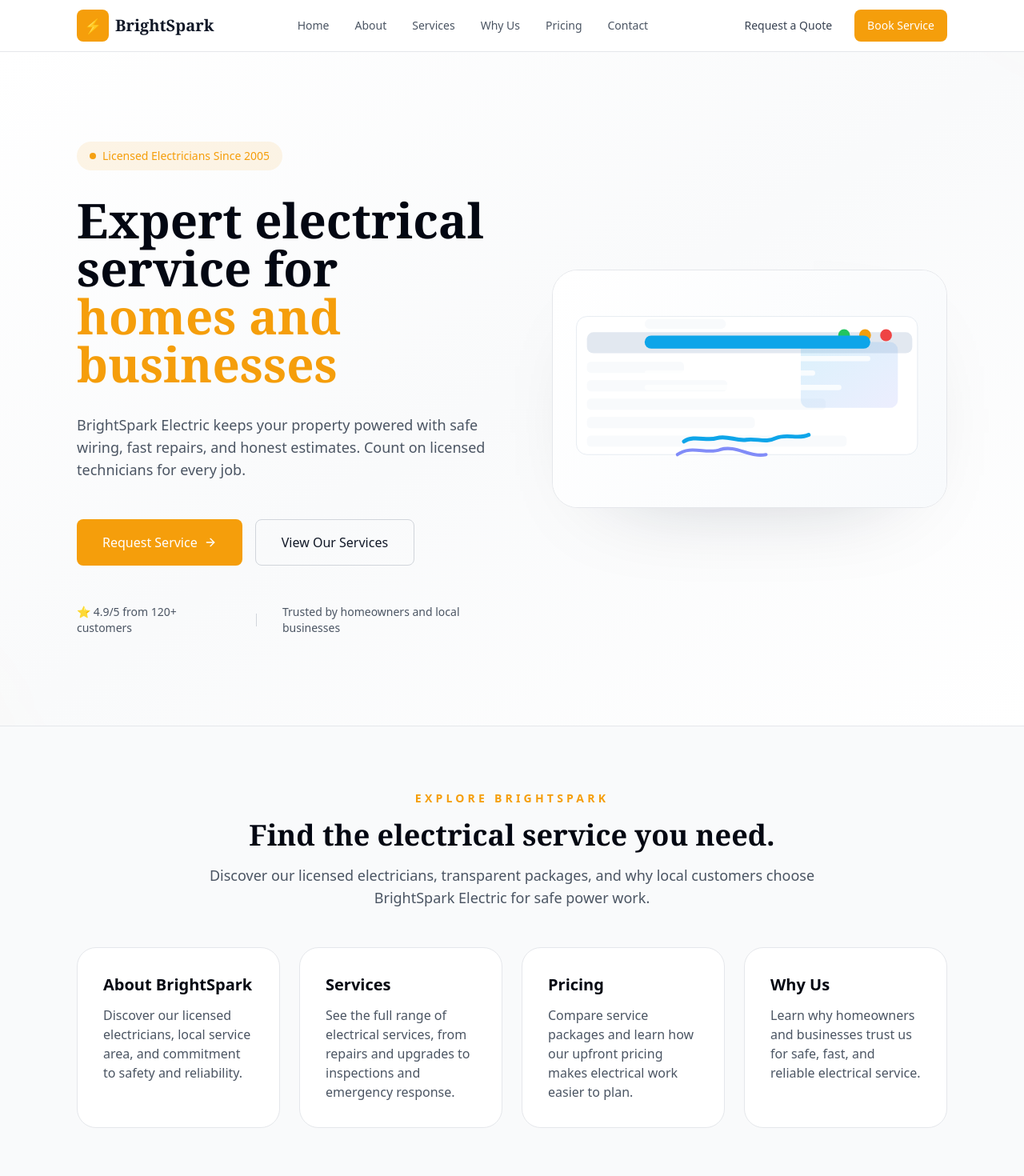
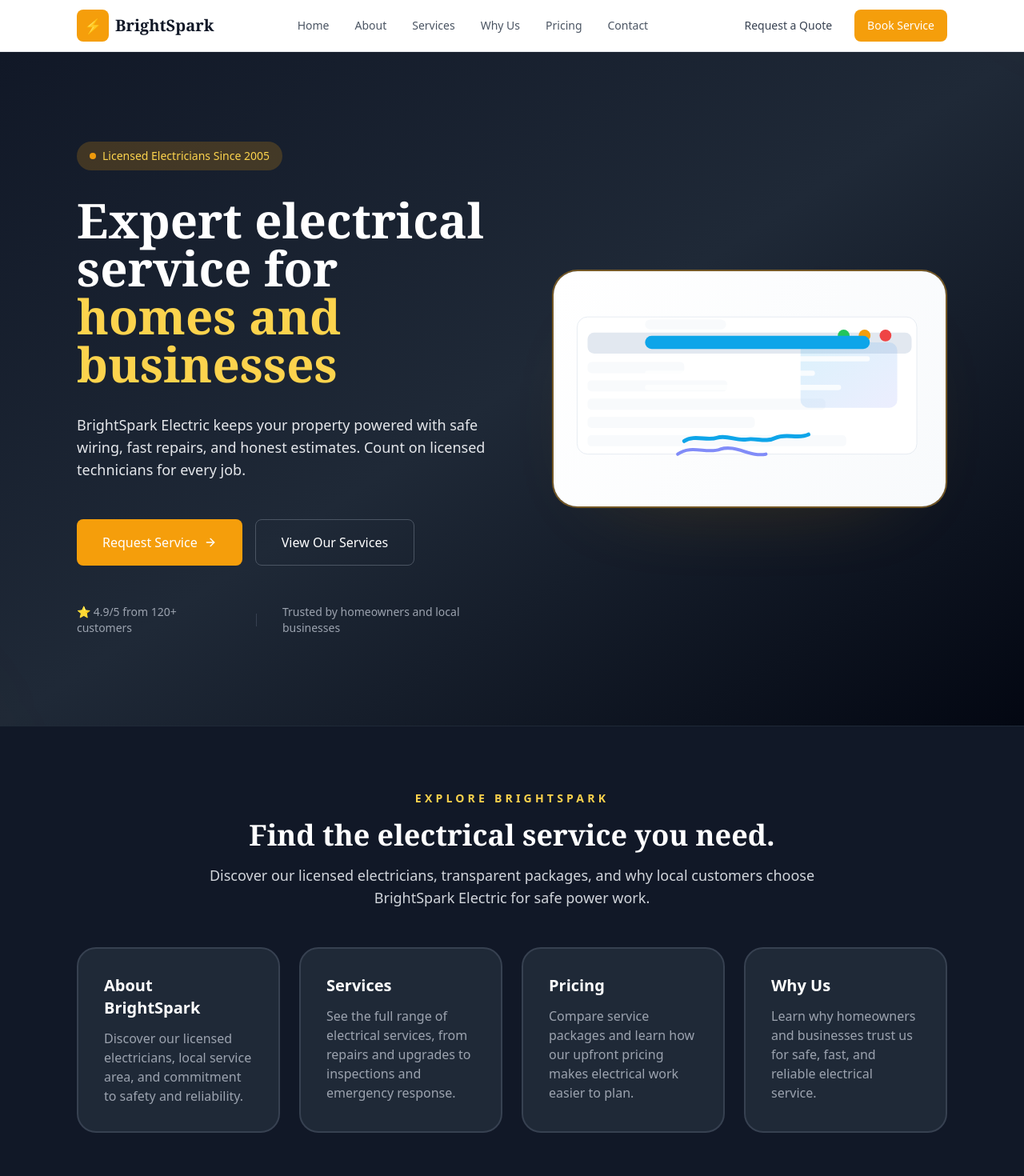
Before and after one commit to longfellowgarden20-source/Landscapers-template-, a Next.js app: page / in a window 1280 px wide. Shown: the top 1470 px of the page at 80% size. Built offline with nearby package versions, Linux system fonts and the light colour scheme.

Commit message:
Apply industrial electrician theme with dark backgrounds and amber accents

```diff
--- a/app/components/FeaturesSection.tsx
+++ b/app/components/FeaturesSection.tsx
@@ -37,14 +37,14 @@ const services = [
 
 export function FeaturesSection() {
   return (
-    <section id="features" className="w-full py-16 sm:py-24 lg:py-32 px-4 sm:px-6 lg:px-8 bg-white border-t border-slate-200">
+    <section id="features" className="w-full py-16 sm:py-24 lg:py-32 px-4 sm:px-6 lg:px-8 bg-slate-950 border-t border-slate-800">
       <div className="max-w-6xl mx-auto">
         {/* Section header */}
         <div className="text-center space-y-4 sm:space-y-6 mb-12 sm:mb-16 lg:mb-20">
-          <h2 className="text-3xl sm:text-4xl lg:text-5xl font-display font-bold text-slate-950">
+          <h2 className="text-3xl sm:text-4xl lg:text-5xl font-display font-bold text-white">
             Electrical Services
           </h2>
-          <p className="max-w-2xl mx-auto text-slate-600 text-base sm:text-lg">
+          <p className="max-w-2xl mx-auto text-slate-300 text-base sm:text-lg">
             Professional electrical solutions for repairs, upgrades, safety inspections, and emergency service.
           </p>
         </div>
@@ -56,20 +56,20 @@ export function FeaturesSection() {
             return (
               <div
                 key={index}
-                className="group p-6 sm:p-8 rounded-xl border border-slate-200 hover:border-accent/50 hover:shadow-lg transition-all duration-300 bg-white"
+                className="group p-6 sm:p-8 rounded-xl border-2 border-slate-700 hover:border-accent hover:shadow-lg transition-all duration-300 bg-slate-800 hover:bg-slate-700"
               >
                 {/* Icon */}
-                <div className="w-12 h-12 rounded-lg bg-accent/10 text-accent flex items-center justify-center mb-4 group-hover:bg-accent/20 transition-colors">
+                <div className="w-12 h-12 rounded-lg bg-accent/20 text-accent flex items-center justify-center mb-4 group-hover:bg-accent/30 transition-colors">
                   <Icon className="w-6 h-6" />
                 </div>
 
                 {/* Title */}
-                <h3 className="text-lg sm:text-xl font-bold text-slate-950 mb-2">
+                <h3 className="text-lg sm:text-xl font-bold text-white mb-2">
                   {service.title}
                 </h3>
 
                 {/* Description */}
-                <p className="text-sm sm:text-base text-slate-600 leading-relaxed">
+                <p className="text-sm sm:text-base text-slate-300 leading-relaxed">
                   {service.description}
                 </p>
               </div>
--- a/app/components/HeroSection.tsx
+++ b/app/components/HeroSection.tsx
@@ -6,7 +6,7 @@ import { ArrowRight } from 'lucide-react'
 
 export function HeroSection() {
   return (
-    <section className="relative w-full overflow-hidden bg-gradient-to-br from-white via-slate-50 to-white">
+    <section className="relative w-full overflow-hidden bg-gradient-to-br from-slate-900 via-slate-800 to-slate-950">
       {/* Decorative background element */}
       <div className="absolute inset-0 overflow-hidden pointer-events-none">
         <div className="absolute -top-1/2 -right-1/4 w-96 h-96 bg-accent/5 rounded-full blur-3xl"></div>
@@ -17,20 +17,20 @@ export function HeroSection() {
         <div className="grid gap-12 lg:grid-cols-[minmax(0,1.05fr)_minmax(320px,0.95fr)] items-center">
           <div className="text-center lg:text-left space-y-6 sm:space-y-8">
             {/* Badge */}
-            <div className="inline-flex items-center gap-2 px-4 py-2 bg-accent/10 text-accent rounded-full text-xs sm:text-sm font-medium">
+            <div className="inline-flex items-center gap-2 px-4 py-2 bg-accent/20 text-amber-300 rounded-full text-xs sm:text-sm font-medium">
               <span className="w-2 h-2 bg-accent rounded-full animate-pulse"></span>
               Licensed Electricians Since 2005
             </div>
 
             {/* Main headline */}
-            <h1 className="text-4xl sm:text-5xl lg:text-6xl font-display font-bold text-slate-950 leading-tight">
+            <h1 className="text-4xl sm:text-5xl lg:text-6xl font-display font-bold text-white leading-tight">
               Expert electrical service for
               <br className="hidden sm:block" />
-              <span className="text-accent">homes and businesses</span>
+              <span className="text-amber-300">homes and businesses</span>
             </h1>
 
             {/* Subheadline */}
-            <p className="max-w-2xl mx-auto lg:mx-0 text-base sm:text-lg text-slate-600 leading-relaxed">
+            <p className="max-w-2xl mx-auto lg:mx-0 text-base sm:text-lg text-slate-200 leading-relaxed">
               BrightSpark Electric keeps your property powered with safe wiring, fast repairs, and honest estimates. Count on licensed technicians for every job.
             </p>
 
@@ -40,22 +40,22 @@ export function HeroSection() {
                 Request Service
                 <ArrowRight className="w-4 h-4" />
               </Link>
-              <Link href="/services" className="w-full sm:w-auto px-6 sm:px-8 py-3 sm:py-4 border border-slate-300 text-slate-900 rounded-lg font-medium hover:bg-slate-50 transition-all duration-200 text-sm sm:text-base">
+              <Link href="/services" className="w-full sm:w-auto px-6 sm:px-8 py-3 sm:py-4 border border-slate-600 text-white rounded-lg font-medium hover:bg-slate-700 transition-all duration-200 text-sm sm:text-base">
                 View Our Services
               </Link>
             </div>
 
             {/* Social proof */}
-            <div className="flex flex-col sm:flex-row items-center justify-center lg:justify-start gap-4 sm:gap-8 pt-4 text-xs sm:text-sm text-slate-600">
+            <div className="flex flex-col sm:flex-row items-center justify-center lg:justify-start gap-4 sm:gap-8 pt-4 text-xs sm:text-sm text-slate-400">
               <div className="flex items-center gap-2">
                 <span>⭐ 4.9/5 from 120+ customers</span>
               </div>
-              <div className="hidden sm:block w-px h-4 bg-slate-300"></div>
+              <div className="hidden sm:block w-px h-4 bg-slate-700"></div>
               <span>Trusted by homeowners and local businesses</span>
             </div>
           </div>
 
-          <div className="mx-auto w-full max-w-3xl rounded-[2rem] border border-slate-200 bg-white shadow-[0_40px_120px_-80px_rgba(15,23,42,0.35)] overflow-hidden">
+          <div className="mx-auto w-full max-w-3xl rounded-[2rem] border-2 border-accent/40 bg-slate-800 shadow-[0_40px_120px_-80px_rgba(245,158,11,0.3)] overflow-hidden">
             <Image
               priority
               src="/hero-lcp.svg"
--- a/app/page.tsx
+++ b/app/page.tsx
@@ -9,34 +9,34 @@ export default function Home() {
       <Navigation />
       <HeroSection />
 
-      <section className="py-20 bg-slate-50 border-t border-slate-200">
+      <section className="py-20 bg-slate-900 border-t border-slate-800">
         <div className="max-w-6xl mx-auto px-4 sm:px-6 lg:px-8">
           <div className="text-center max-w-3xl mx-auto mb-12">
-            <p className="text-sm uppercase tracking-[0.3em] text-accent font-semibold mb-4">Explore BrightSpark</p>
-            <h2 className="text-3xl sm:text-4xl font-display font-bold text-slate-950">
+            <p className="text-sm uppercase tracking-[0.3em] text-amber-300 font-semibold mb-4">Explore BrightSpark</p>
+            <h2 className="text-3xl sm:text-4xl font-display font-bold text-white">
               Find the electrical service you need.
             </h2>
-            <p className="mt-4 text-slate-600 text-base sm:text-lg leading-relaxed">
+            <p className="mt-4 text-slate-300 text-base sm:text-lg leading-relaxed">
               Discover our licensed electricians, transparent packages, and why local customers choose BrightSpark Electric for safe power work.
             </p>
           </div>
 
           <div className="grid gap-6 md:grid-cols-2 lg:grid-cols-4">
-            <Link href="/about" className="group block rounded-3xl border border-slate-200 bg-white p-8 hover:border-accent/50 hover:shadow-xl transition">
-              <h3 className="text-xl font-semibold text-slate-950 mb-3">About BrightSpark</h3>
-              <p className="text-slate-600">Discover our licensed electricians, local service area, and commitment to safety and reliability.</p>
+            <Link href="/about" className="group block rounded-3xl border-2 border-slate-700 bg-slate-800 p-8 hover:border-accent hover:bg-slate-700 hover:shadow-xl transition">
+              <h3 className="text-xl font-semibold text-white mb-3">About BrightSpark</h3>
+              <p className="text-slate-400">Discover our licensed electricians, local service area, and commitment to safety and reliability.</p>
             </Link>
-            <Link href="/services" className="group block rounded-3xl border border-slate-200 bg-white p-8 hover:border-accent/50 hover:shadow-xl transition">
-              <h3 className="text-xl font-semibold text-slate-950 mb-3">Services</h3>
-              <p className="text-slate-600">See the full range of electrical services, from repairs and upgrades to inspections and emergency response.</p>
+            <Link href="/services" className="group block rounded-3xl border-2 border-slate-700 bg-slate-800 p-8 hover:border-accent hover:bg-slate-700 hover:shadow-xl transition">
+              <h3 className="text-xl font-semibold text-white mb-3">Services</h3>
+              <p className="text-slate-400">See the full range of electrical services, from repairs and upgrades to inspections and emergency response.</p>
             </Link>
-            <Link href="/pricing" className="group block rounded-3xl border border-slate-200 bg-white p-8 hover:border-accent/50 hover:shadow-xl transition">
-              <h3 className="text-xl font-semibold text-slate-950 mb-3">Pricing</h3>
-              <p className="text-slate-600">Compare service packages and learn how our upfront pricing makes electrical work easier to plan.</p>
+            <Link href="/pricing" className="group block rounded-3xl border-2 border-slate-700 bg-slate-800 p-8 hover:border-accent hover:bg-slate-700 hover:shadow-xl transition">
+              <h3 className="text-xl font-semibold text-white mb-3">Pricing</h3>
+              <p className="text-slate-400">Compare service packages and learn how our upfront pricing makes electrical work easier to plan.</p>
             </Link>
-            <Link href="/why-us" className="group block rounded-3xl border border-slate-200 bg-white p-8 hover:border-accent/50 hover:shadow-xl transition">
-              <h3 className="text-xl font-semibold text-slate-950 mb-3">Why Us</h3>
-              <p className="text-slate-600">Learn why homeowners and businesses trust us for safe, fast, and reliable electrical service.</p>
+            <Link href="/why-us" className="group block rounded-3xl border-2 border-slate-700 bg-slate-800 p-8 hover:border-accent hover:bg-slate-700 hover:shadow-xl transition">
+              <h3 className="text-xl font-semibold text-white mb-3">Why Us</h3>
+              <p className="text-slate-400">Learn why homeowners and businesses trust us for safe, fast, and reliable electrical service.</p>
             </Link>
           </div>
         </div>
```
Also changed, not shown: app/components/PricingSection.tsx (+9 -9 lines).
